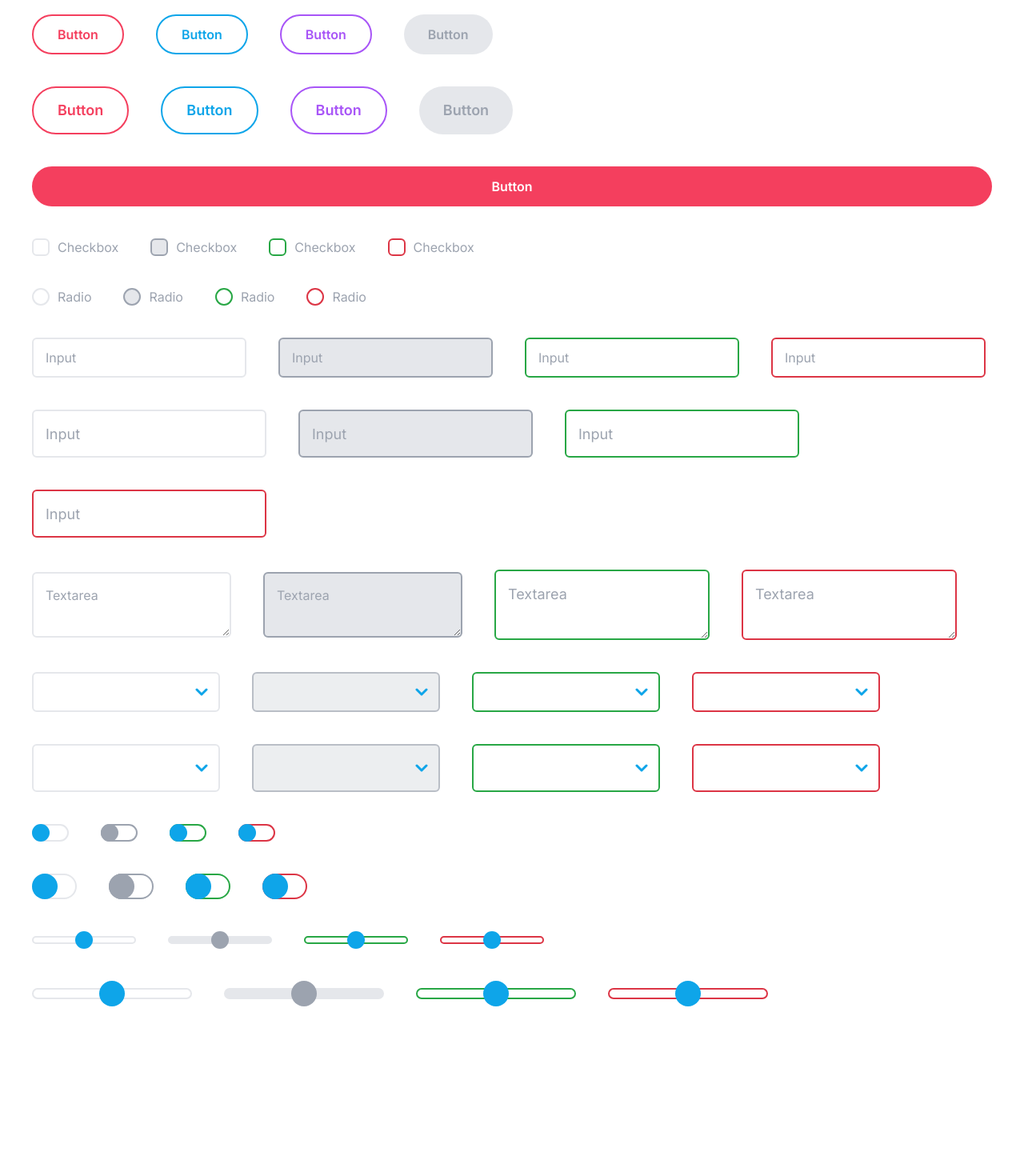
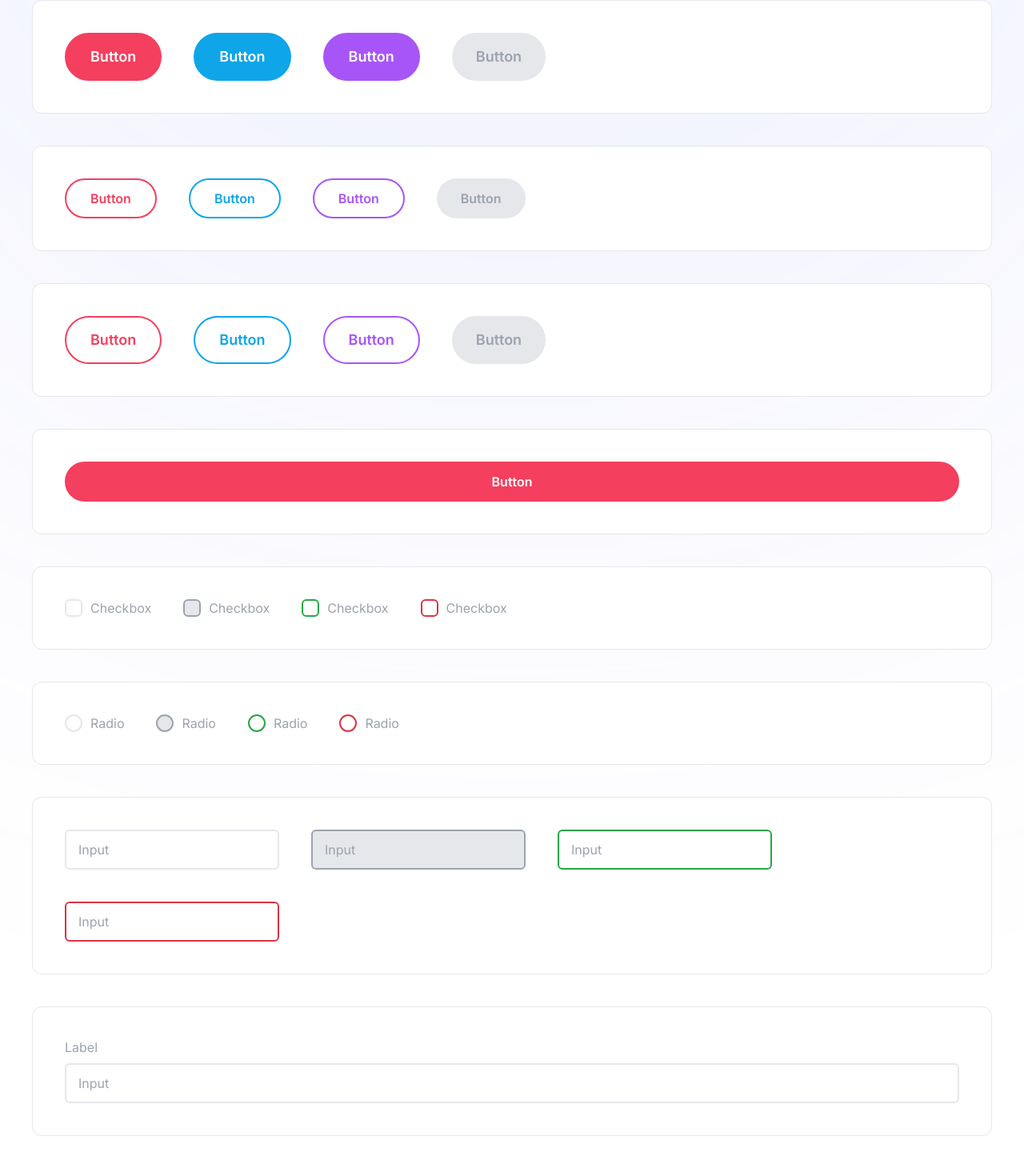
Before and after one commit to cherry-design-system/styled-components, a Next.js app: page / in a window 1280 px wide. Shown: the part 314-1774 px from the top of the page at 80% size. Before the commit the page ends 1652 px from the top, so only its background shows below. Built offline with nearby package versions, Linux system fonts and the light colour scheme.

Commit message:
feat: add box component

```diff
--- /dev/null
+++ b/src/app/components/cherry/box.tsx
@@ -0,0 +1,16 @@
+"use client";
+import React from "react";
+import styled from "styled-components";
+import { Container, ContainerProps } from "./container";
+
+const StylesBox = styled(Container)<ContainerProps>`
+	background: ${({ theme }) => theme.colors.light};
+	border-radius: ${({ theme }) => theme.spacing.radius.lg};
+	border: solid 1px ${({ theme }) => theme.colors.grayLight};
+`;
+
+function Box({ ...props }: ContainerProps) {
+	return <StylesBox {...props}>{props.children}</StylesBox>;
+}
+
+export { Box };
--- a/src/app/components/cherry/container.tsx
+++ b/src/app/components/cherry/container.tsx
@@ -3,7 +3,7 @@ import React from "react";
 import styled from "styled-components";
 import { Theme, mq } from "@/app/theme";
 
-interface ContainerProps extends React.HTMLAttributes<HTMLDivElement> {
+export interface ContainerProps extends React.HTMLAttributes<HTMLDivElement> {
 	className?: string;
 	children?: React.ReactNode;
 	$fluid?: boolean;
--- a/src/app/components/header.tsx
+++ b/src/app/components/header.tsx
@@ -28,8 +28,23 @@ const StyledHeader = styled.header<{ theme: Theme }>`
 	}
 `;
 
+const StyledBg = styled.span<{ theme: Theme }>`
+	width: 100vw;
+	height: 100svh;
+	background: linear-gradient(${({ theme }) => theme.colors.secondary}, ${({ theme }) => theme.colors.tertiary});
+	filter: blur(500px);+
+	background-size: cover;
+	position: absolute;
+	top: -50%;
+	left: 0;
+	z-index: -1;
+	opacity: 0.3;
+`;
+
 export default function Header() {
 	return (
+		<>
+			<StyledBg />
 			<StyledHeader>
 				<Container $lgPadding="20px">
 					<Link href="/">
@@ -43,5 +58,6 @@ export default function Header() {
 					</Link>
 				</Container>
 			</StyledHeader>
+		</>
 	);
 }
--- a/src/app/page.tsx
+++ b/src/app/page.tsx
@@ -9,6 +9,7 @@ import { Select } from "@/app/components/cherry/select";
 import { Toggle } from "@/app/components/cherry/toggle";
 import { RangeSlider } from "@/app/components/cherry/range-slider";
 import { Space } from "@/app/components/cherry/space";
+import { Box } from "./components/cherry/box";
 
 export const metadata: Metadata = {
 	title: "Cherry",
@@ -19,13 +20,16 @@ export default function Home() {
 	return (
 		<main>
 			<Container>
+				<Box>
 					<Flex>
 						<Button>Button</Button>
 						<Button $variant="secondary">Button</Button>
 						<Button $variant="tertiary">Button</Button>
 						<Button disabled>Button</Button>
 					</Flex>
+				</Box>
 				<Space $xs={20} $lg={40} />
+				<Box>
 					<Flex>
 						<Button $size="big">Button</Button>
 						<Button $variant="secondary" $size="big">
@@ -38,7 +42,9 @@ export default function Home() {
 							Button
 						</Button>
 					</Flex>
+				</Box>
 				<Space $xs={20} $lg={40} />
+				<Box>
 					<Flex>
 						<Button $outline>Button</Button>
 						<Button $variant="secondary" $outline>
@@ -49,7 +55,9 @@ export default function Home() {
 						</Button>
 						<Button disabled>Button</Button>
 					</Flex>
+				</Box>
 				<Space $xs={20} $lg={40} />
+				<Box>
 					<Flex>
 						<Button $outline $size="big">
 							Button
@@ -64,87 +72,134 @@ export default function Home() {
 							Button
 						</Button>
 					</Flex>
+				</Box>
 				<Space $xs={20} $lg={40} />
+				<Box>
 					<Flex>
 						<Button $fullWidth>Button</Button>
 					</Flex>
+				</Box>
 				<Space $xs={20} $lg={40} />
+				<Box>
 					<Flex>
 						<Input type="checkbox" $label="Checkbox" />
 						<Input type="checkbox" $label="Checkbox" disabled />
 						<Input type="checkbox" $label="Checkbox" $success />
 						<Input type="checkbox" $label="Checkbox" $error />
 					</Flex>
+				</Box>
 				<Space $xs={20} $lg={40} />
+				<Box>
 					<Flex>
 						<Input type="radio" $label="Radio" />
 						<Input type="radio" $label="Radio" disabled />
 						<Input type="radio" $label="Radio" $success />
 						<Input type="radio" $label="Radio" $error />
 					</Flex>
+				</Box>
 				<Space $xs={20} $lg={40} />
+				<Box>
 					<Flex>
 						<Input placeholder="Input" />
 						<Input placeholder="Input" disabled />
 						<Input placeholder="Input" $success />
 						<Input placeholder="Input" $error />
 					</Flex>
+				</Box>
 				<Space $xs={20} $lg={40} />
+				<Box>
+					<Flex>
+						<Input placeholder="Input" $label="Label" $fullWidth />
+					</Flex>
+				</Box>
+				<Space $xs={20} $lg={40} />
+				<Box>
 					<Flex>
 						<Input placeholder="Input" $size="big" />
 						<Input placeholder="Input" disabled $size="big" />
 						<Input placeholder="Input" $size="big" $success />
 						<Input placeholder="Input" $size="big" $error />
 					</Flex>
+				</Box>
 				<Space $xs={20} $lg={40} />
+				<Box>
 					<Flex>
 						<Textarea placeholder="Textarea" />
 						<Textarea placeholder="Textarea" disabled />
 						<Textarea placeholder="Textarea" $size="big" $success />
 						<Textarea placeholder="Textarea" $size="big" $error />
 					</Flex>
+				</Box>
 				<Space $xs={20} $lg={40} />
+				<Box>
 					<Flex>
-					<Select placeholder="Input" />
-					<Select placeholder="Input" disabled />
-					<Select placeholder="Input" $success />
-					<Select placeholder="Input" $error />
+						<Select placeholder="Input">
+							<option value="1">Sample</option>
+						</Select>
+						<Select placeholder="Input" disabled>
+							<option value="1">Sample</option>
+						</Select>
+						<Select placeholder="Input" $success>
+							<option value="1">Sample</option>
+						</Select>
+						<Select placeholder="Input" $error>
+							<option value="1">Sample</option>
+						</Select>
 					</Flex>
+				</Box>
 				<Space $xs={20} $lg={40} />
+				<Box>
 					<Flex>
-					<Select placeholder="Input" $size="big" />
-					<Select placeholder="Input" disabled $size="big" />
-					<Select placeholder="Input" $size="big" $success />
-					<Select placeholder="Input" $size="big" $error />
+						<Select placeholder="Input" $size="big">
+							<option value="1">Sample</option>
+						</Select>
+						<Select placeholder="Input" disabled $size="big">
+							<option value="1">Sample</option>
+						</Select>
+						<Select placeholder="Input" $size="big" $success>
+							<option value="1">Sample</option>
+						</Select>
+						<Select placeholder="Input" $size="big" $error>
+							<option value="1">Sample</option>
+						</Select>
 					</Flex>
+				</Box>
 				<Space $xs={20} $lg={40} />
+				<Box>
 					<Flex>
 						<Toggle placeholder="Input" />
 						<Toggle placeholder="Input" disabled />
 						<Toggle placeholder="Input" $success />
 						<Toggle placeholder="Input" $error />
 					</Flex>
+				</Box>
 				<Space $xs={20} $lg={40} />
+				<Box>
 					<Flex>
 						<Toggle placeholder="Input" $size="big" />
 						<Toggle placeholder="Input" disabled $size="big" />
 						<Toggle placeholder="Input" $success $size="big" />
 						<Toggle placeholder="Input" $error $size="big" />
 					</Flex>
+				</Box>
 				<Space $xs={20} $lg={40} />
+				<Box>
 					<Flex>
 						<RangeSlider placeholder="Input" />
 						<RangeSlider placeholder="Input" disabled />
 						<RangeSlider placeholder="Input" $success />
 						<RangeSlider placeholder="Input" $error />
 					</Flex>
+				</Box>
 				<Space $xs={20} $lg={40} />
+				<Box>
 					<Flex>
 						<RangeSlider placeholder="Input" $size="big" />
 						<RangeSlider placeholder="Input" disabled $size="big" />
 						<RangeSlider placeholder="Input" $success $size="big" />
 						<RangeSlider placeholder="Input" $error $size="big" />
 					</Flex>
+				</Box>
 				<Space $xs={20} $lg={40} />
 			</Container>
 		</main>
```
Lines whose indentation alone changed are shown as unchanged.
